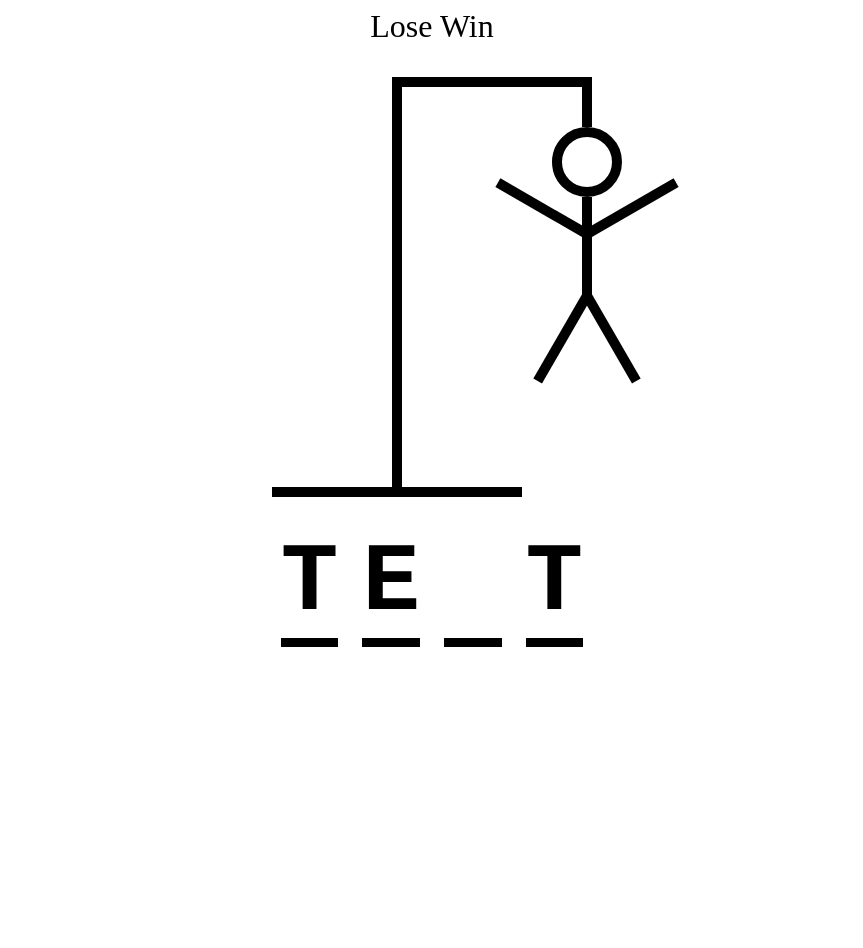
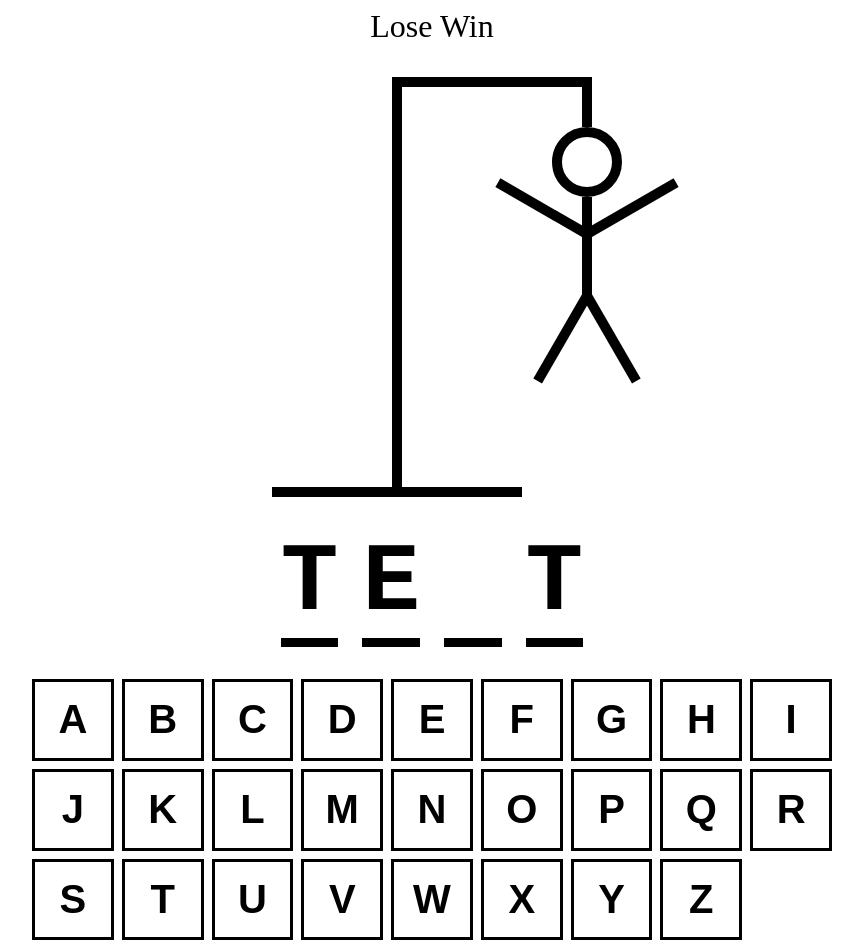
Before and after one commit to Faitsumaru/hangman-game, a React (Vite) app: page / in a window 1280 px wide. Shown: the whole page, without its empty margins (208-1071 px from the left). Before the commit the page ends 800 px from the top, so only its background shows below. Built offline with nearby package versions, Linux system fonts and the light colour scheme.

Commit message:
Keyboard displaying & styling

```diff
--- a/src/App.tsx
+++ b/src/App.tsx
@@ -2,6 +2,7 @@
 import words from "./wordList.json";
 import { HangmanDrawing } from "./HangmanDrawing";
 import { HangmanWord } from "./HangmanWord";
+import { Keyboard } from "./Keyboard";
 
 function App() {
   const [wordToGuess, setWordToGuess] = useState(() => {
@@ -22,6 +23,9 @@
       <div style={{ fontSize: "2rem",  textAlign: "center" }}>Lose Win</div>
         <HangmanDrawing />
         <HangmanWord />
+        <div style={{ alignSelf: "stretch" }}>
+          <Keyboard />
+        </div>
     </div>
   )
 }
--- /dev/null
+++ b/src/Keyboard.module.css
@@ -0,0 +1,26 @@
+.btn {
+    width: 100%;
+    background: none;
+    border: 3px solid black;
+    aspect-ratio: 1 / 1;
+    font-size: 2.5rem;
+    text-transform: uppercase;
+    padding: .5rem;
+    font-weight: bold;
+    cursor: pointer;
+    color: black;
+}
+
+.btn.active {
+    background-color: hsl(200, 100%, 50%);
+    color: white;
+}
+
+.btn.inactive {
+    opacity: .3;
+}
+
+.btn:hover:not(:disabled),
+.btn:focus:not(:disabled) {
+    background-color: hsl(200, 100%, 75%);
+}
--- /dev/null
+++ b/src/Keyboard.tsx
@@ -0,0 +1,56 @@
+import styles from "./Keyboard.module.css";
+
+const KEYS = [
+    "a",
+    "b",
+    "c",
+    "d",
+    "e",
+    "f",
+    "g",
+    "h",
+    "i",
+    "j",
+    "k",
+    "l",
+    "m",
+    "n",
+    "o",
+    "p",
+    "q",
+    "r",
+    "s",
+    "t",
+    "u",
+    "v",
+    "w",
+    "x",
+    "y",
+    "z",
+]
+
+export function Keyboard() {
+    return (
+        <div
+            style={{
+                display: "grid",
+                gridTemplateColumns: "repeat(auto-fit, minmax(75px, 1fr)",
+                gap: ".5rem",
+                }}
+            >
+
+            {KEYS.map(key => {
+                return (
+                    <button
+                        className={`${styles.btn}`}
+                        key={key}
+                        >
+
+                        {key}
+                    </button>
+                )
+            })}
+
+        </div>
+    )
+}
```
